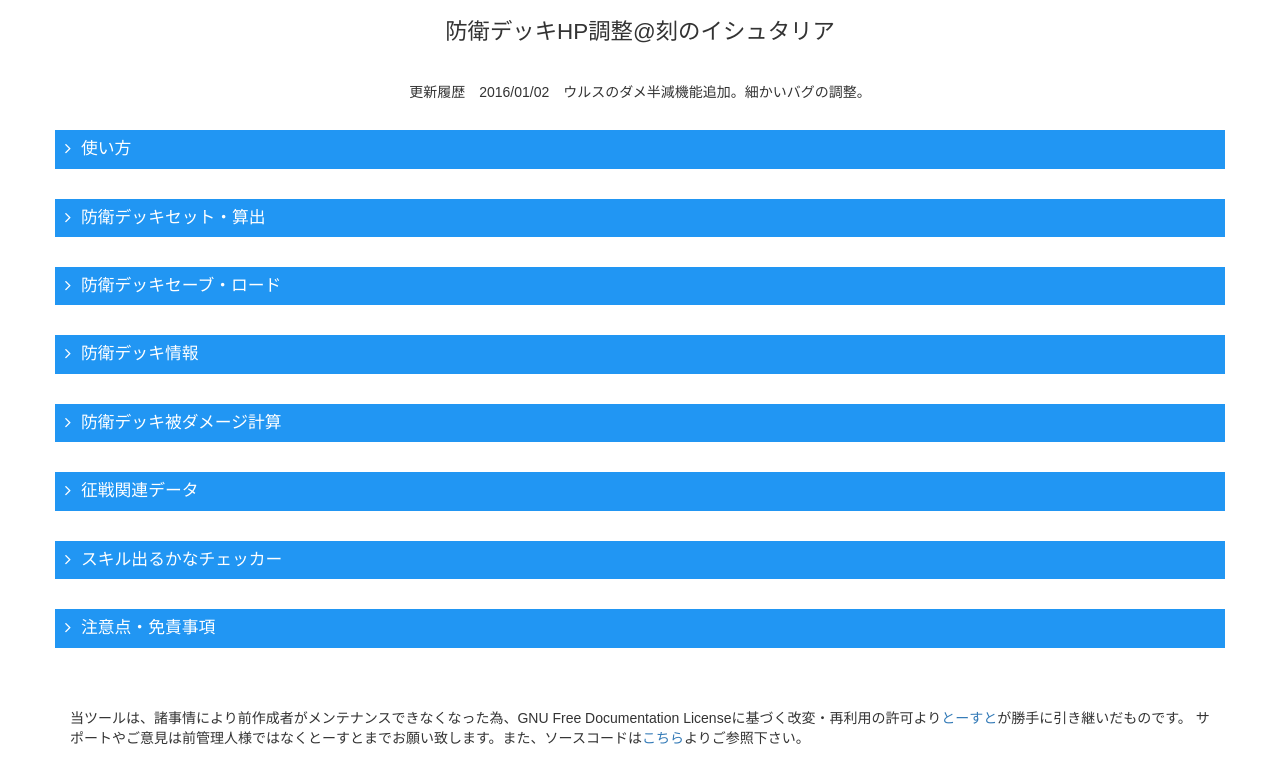
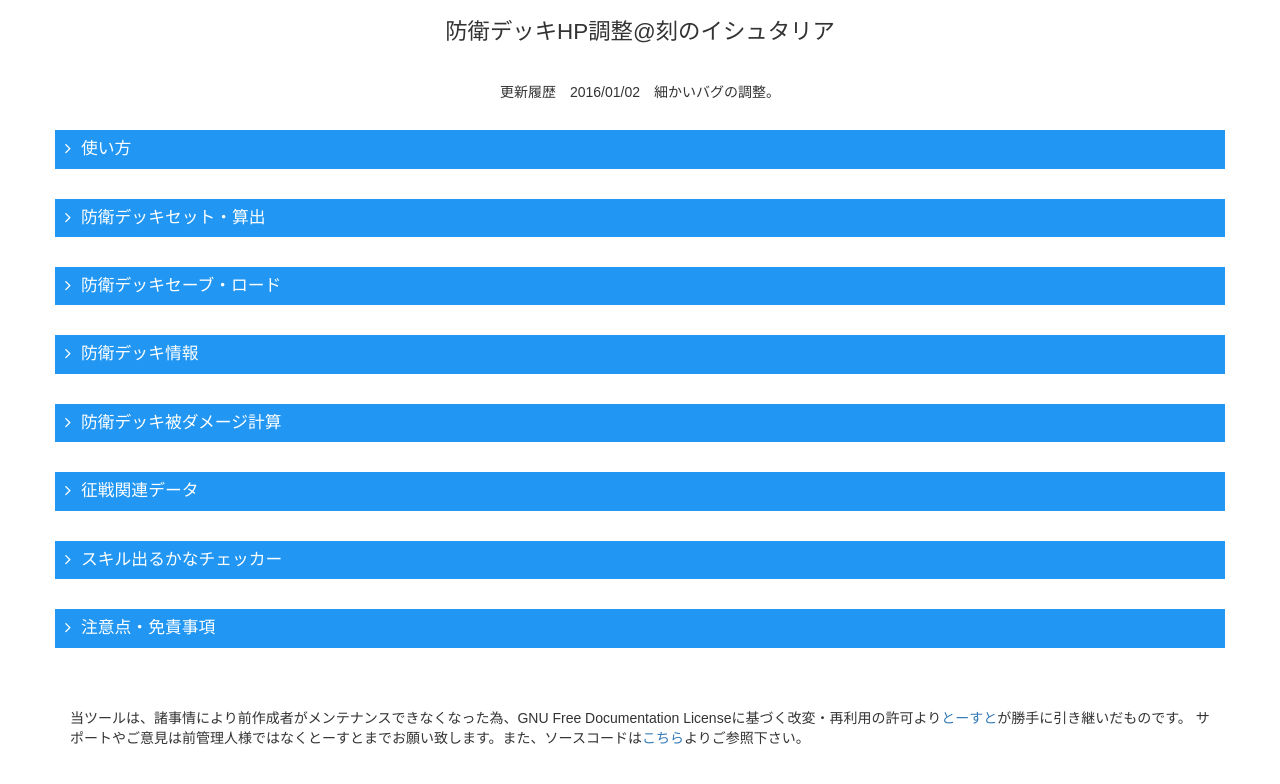
Before and after one commit to hiyoRIOT/ish, a plain HTML site: page index.html in a window 1280 px wide. Drawn offline with nearby package versions, Linux system fonts and the light colour scheme.

Commit message:
表記変更し忘れ

```diff
--- a/index.html
+++ b/index.html
@@ -693,7 +693,7 @@ and open the template in the editor.
 
 
 				<h2><p style="text-align: center;">防衛デッキHP調整@刻のイシュタリア</p></h2><br>
-		<h4><p style="text-align: center;">更新履歴　2016/01/02　ウルスのダメ半減機能追加。細かいバグの調整。</p></h4>
+		<h4><p style="text-align: center;">更新履歴　2016/01/02　細かいバグの調整。</p></h4>
 
 		<div class="container">
 			<div class="row">
```
